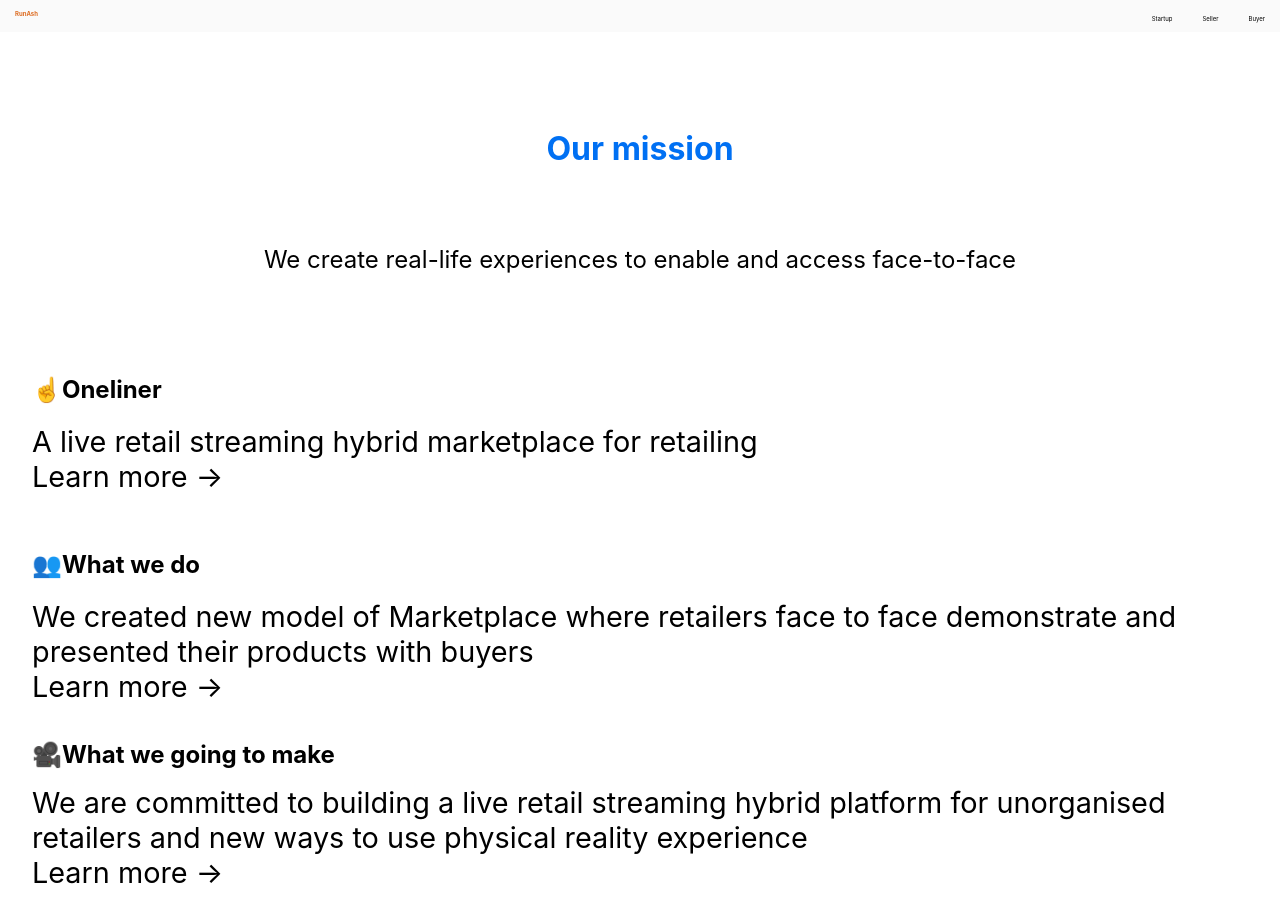
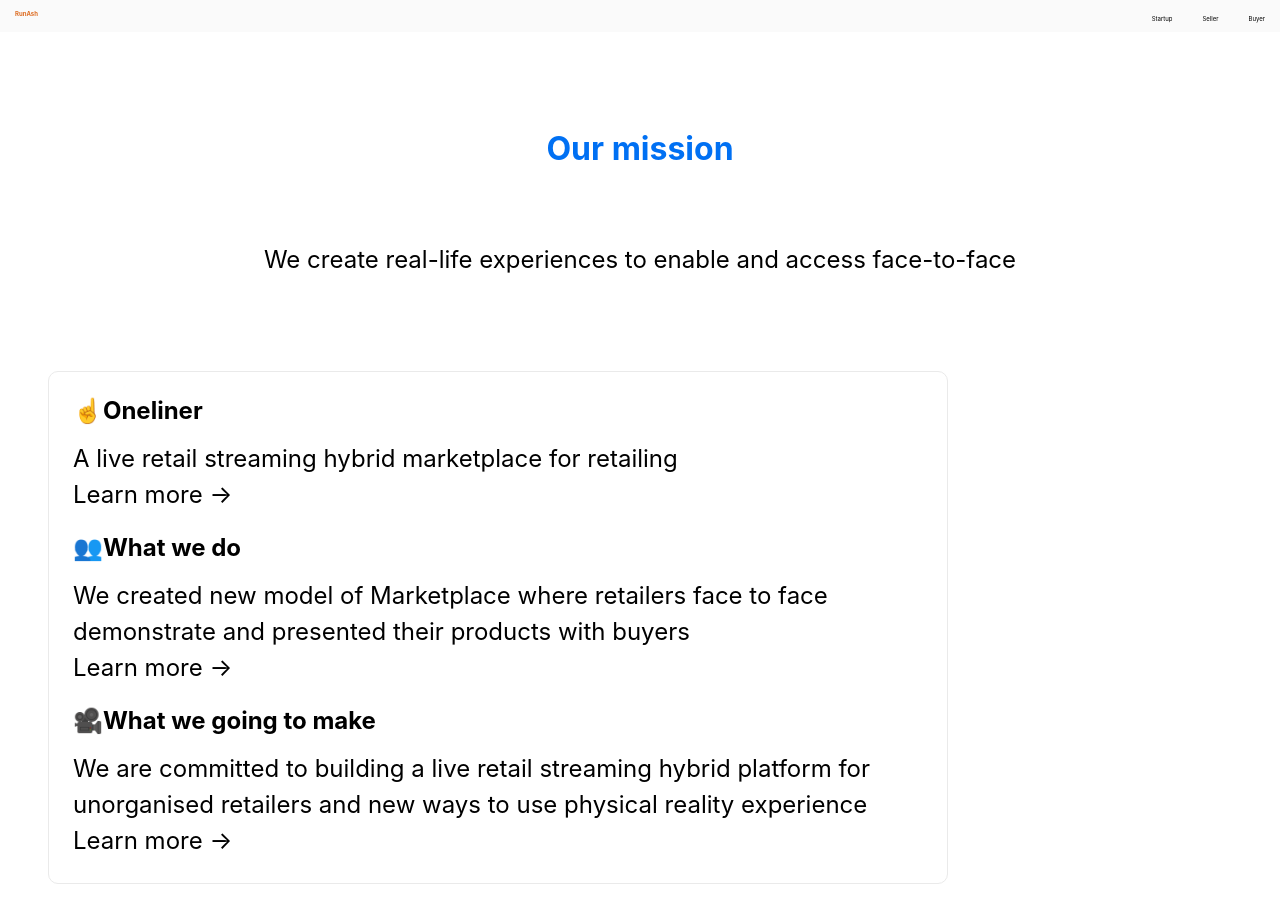
Before and after one commit to rammurmu/next, a Next.js app: page /about in a window 1280 px wide. Shown: the top 922 px of the page. Built offline with nearby package versions, Linux system fonts and the light colour scheme.

Commit message:
Update about.js

```diff
--- a/pages/about.js
+++ b/pages/about.js
@@ -19,6 +19,7 @@ export default function About() {
         <p className={styles.description}>
           We create real-life experiences to enable and access face-to-face
         </p>
+        <div className={styles.card}>
         <h2>☝️Oneliner </h2>
         <p>A live retail streaming hybrid marketplace for retailing<br />Learn more &rarr;</p>
          <br />
@@ -27,7 +28,7 @@ export default function About() {
         <br />
         <h1>🎥What we going to make</h1>
         <p>We are committed to building a live retail streaming hybrid platform for unorganised retailers and new ways to use physical reality experience<br />Learn more &rarr;</p>
-
+        </div>
       </main>
       </div>
   )
```
